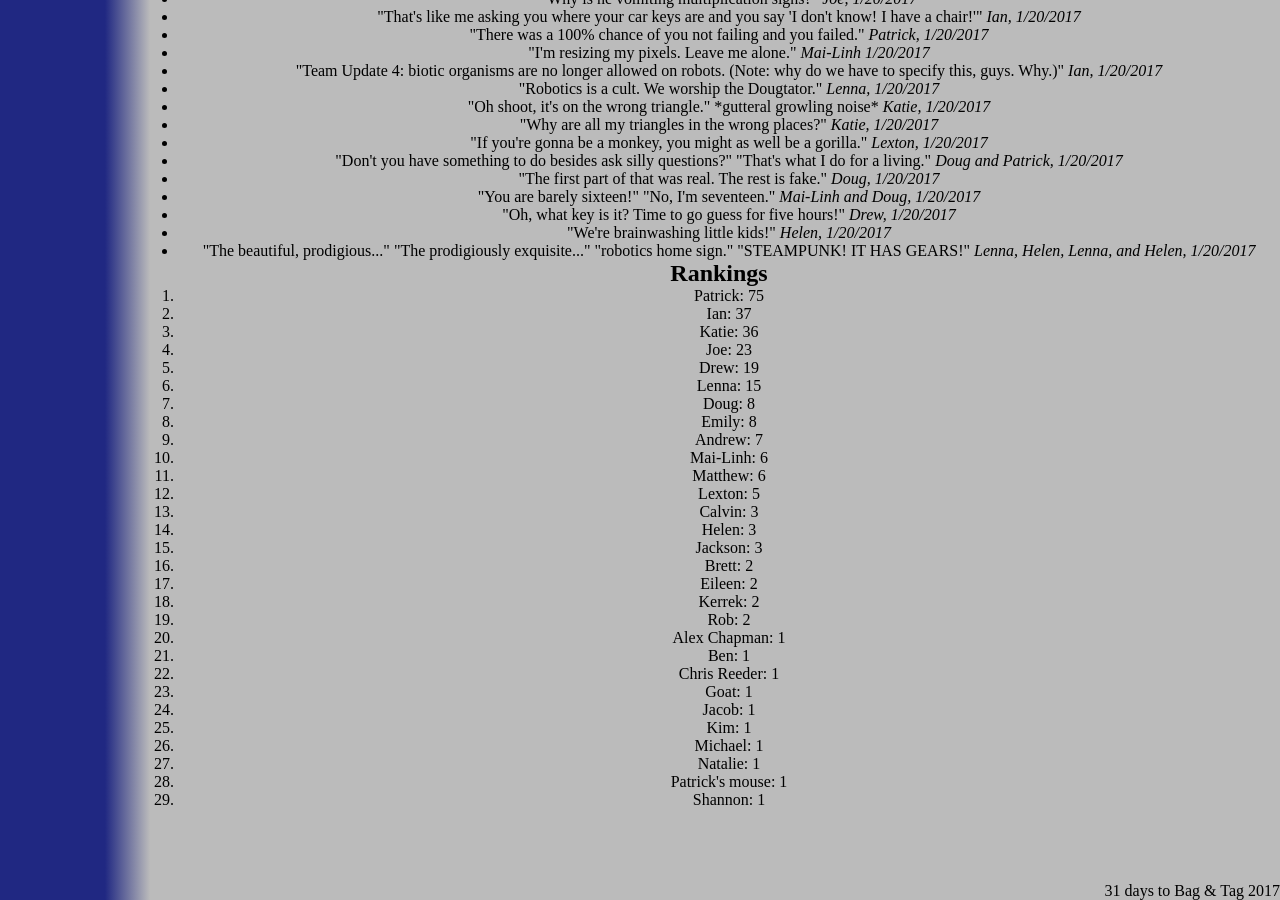
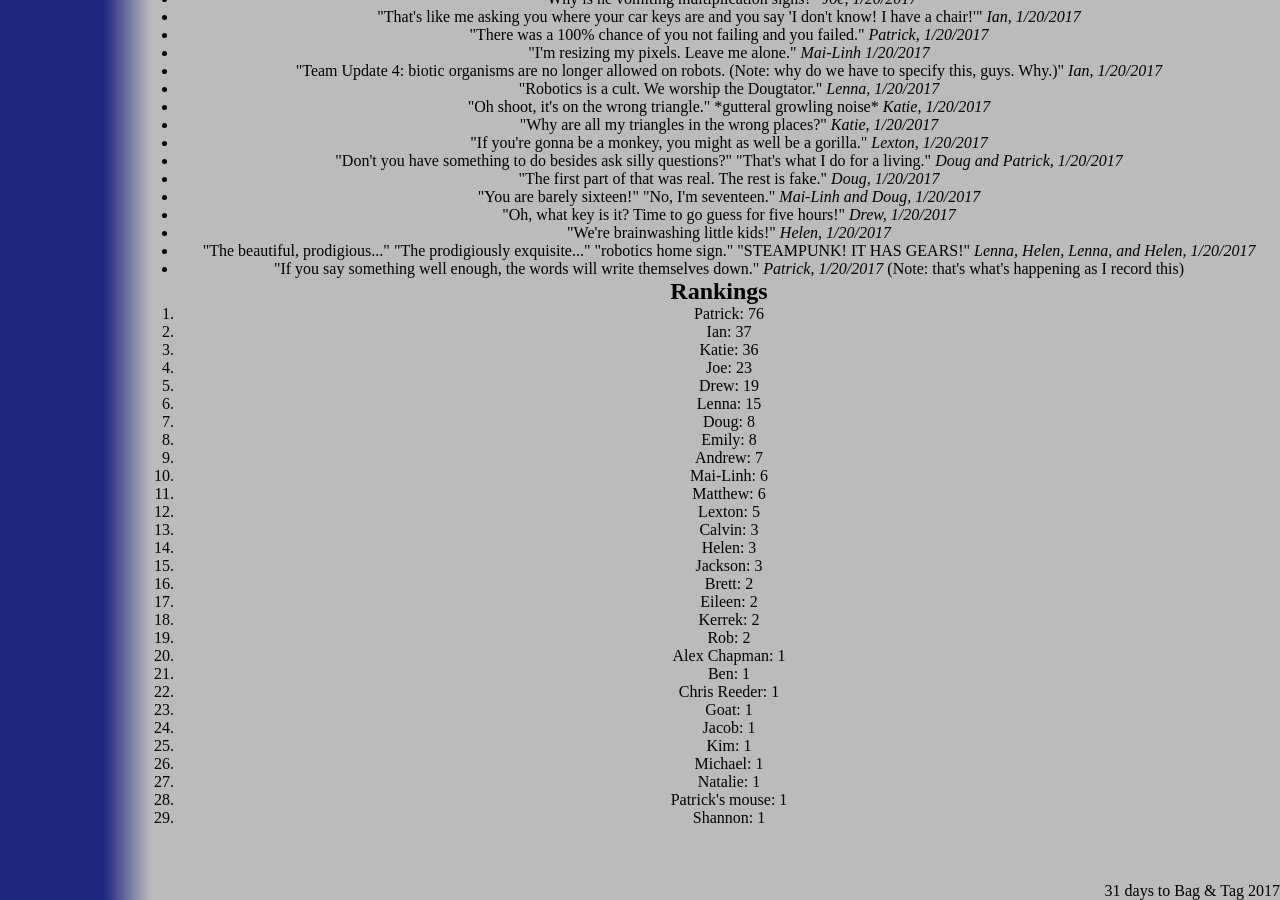
Before and after one commit to katiebugmoon/FRC4131.github.io, a Jekyll site: the page built from media/2017/quotes.html, in a window 1280 px wide and 900 px high, scrolled down 3644 px. Built offline with Jekyll 4.4.1, drawn with Linux system fonts in a browser that asks for light colours; nearby versions of some CDN libraries.

Commit message:
Update quotes.html

```diff
--- a/media/2017/quotes.html
+++ b/media/2017/quotes.html
@@ -209,6 +209,7 @@ title: Build Season 2017 Quotes
 	<li>"Oh, what key is it? Time to go guess for five hours!" <i>Drew, 1/20/2017</i></li>
 	<li>"We're brainwashing little kids!" <i>Helen, 1/20/2017</i></li>
 	<li>"The beautiful, prodigious..." "The prodigiously exquisite..." "robotics home sign." "STEAMPUNK! IT HAS GEARS!" <i>Lenna, Helen, Lenna, and Helen, 1/20/2017</i></li>
+	<li>"If you say something well enough, the words will write themselves down." <i>Patrick, 1/20/2017</i> (Note: that's what's happening as I record this)</li>
 </ul>
 <h2>Rankings</h2>
 <ol id='rankings'></ol>
```
